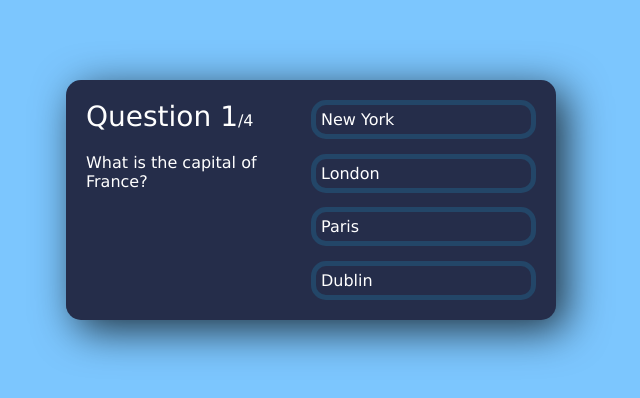
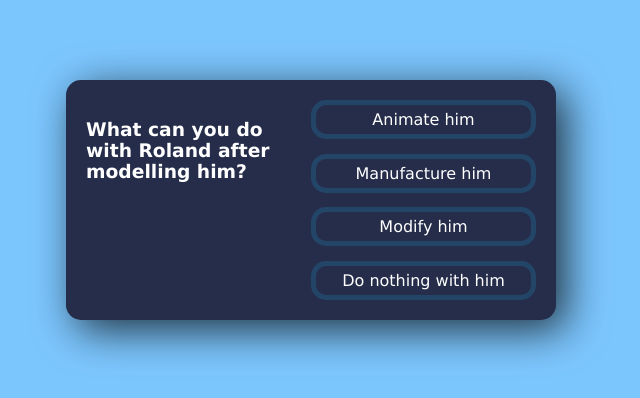
Before and after one commit to Wakodono/stepquiz, a React (Create React App) app: page / in a window 1280 px wide. Shown: the part 200-598 px from the top of the page, without its empty margins (329-969 px from the left). Built offline with nearby package versions, Linux system fonts and the light colour scheme.

Commit message:
Updates App.js

```diff
--- a/src/App.js
+++ b/src/App.js
@@ -1,8 +1,16 @@
 import React from 'react'
 import { useState } from 'react'
-import { questions } from './api/questions'
+import steps from './StepOutput.json'
 
 const App = () => {
+  const scoreTotal = steps.data.getStep.stepQuiz.answerOptions.length
+//   const questions = steps.data.getStep.stepQuiz.answerOptions.map((question) => {
+// 	  return (question.answerText)
+//   })
+const questions = steps.data.getStep.stepQuiz
+
+  console.log(questions)
+
 
   const [currentQuestion, setCurrentQuestion] = useState(0);
 	const [showScore, setShowScore] = useState(false);
@@ -30,34 +38,29 @@ const App = () => {
 
   return (
 		<div className='app'>
-      {showScore ? (
-        <div className="score-section">
-          You scored {score} out of {questions.length}
-          <button onClick={() => handleRestart()} className="restart">Want a redo?</button>
-        </div>
+			{/* HINT: replace "false" with logic to display the
+      score when the user has answered all the questions */}
+			{false ? (
+				<div className='score-section'>You scored 1 out of {scoreTotal}</div>
 			) : (
 				<>
-
-         <div className="question-section">
-           <div className="question-count">
-           <span>Question {currentQuestion + 1}</span>/{questions.length}
+					<div className='question-section'>
+						{/* <div className='question-count'>
+							<span>Question 1</span>/{questions.length + 1}
+						</div> */}
+						<div className='question-text'><h3>{questions.questionText}</h3></div>
 					</div>
-           <div className="qustion-text">{questions[currentQuestion].questionText}</div>
-          </div>
-          <div className="answer-section">
+					<div className='answer-section'>
 						{
-
-              questions[currentQuestion].answerOptions.map((answerOption) => (
-                <button onClick={() => handleAnswerOptionClick(answerOption.isCorrect)}>{answerOption.answerText}</button>
+							questions.answerOptions.map((answerOption, index) => (
+								<button>{answerOption.answerText}</button>
 							))
-
 						}
 					</div>
-
 				</>
 			)}
 		</div>
-  )
+	);
 }
 
 export default App
--- a/src/index.css
+++ b/src/index.css
@@ -89,7 +89,7 @@ button {
   border-radius: 15px;
   display: flex;
   padding: 5px;
-  justify-content: flex-start;
+  justify-content: space-evenly;
   align-items: center;
   border: 5px solid #234668;
   cursor: pointer;
```
Lines whose indentation alone changed are shown as unchanged.
